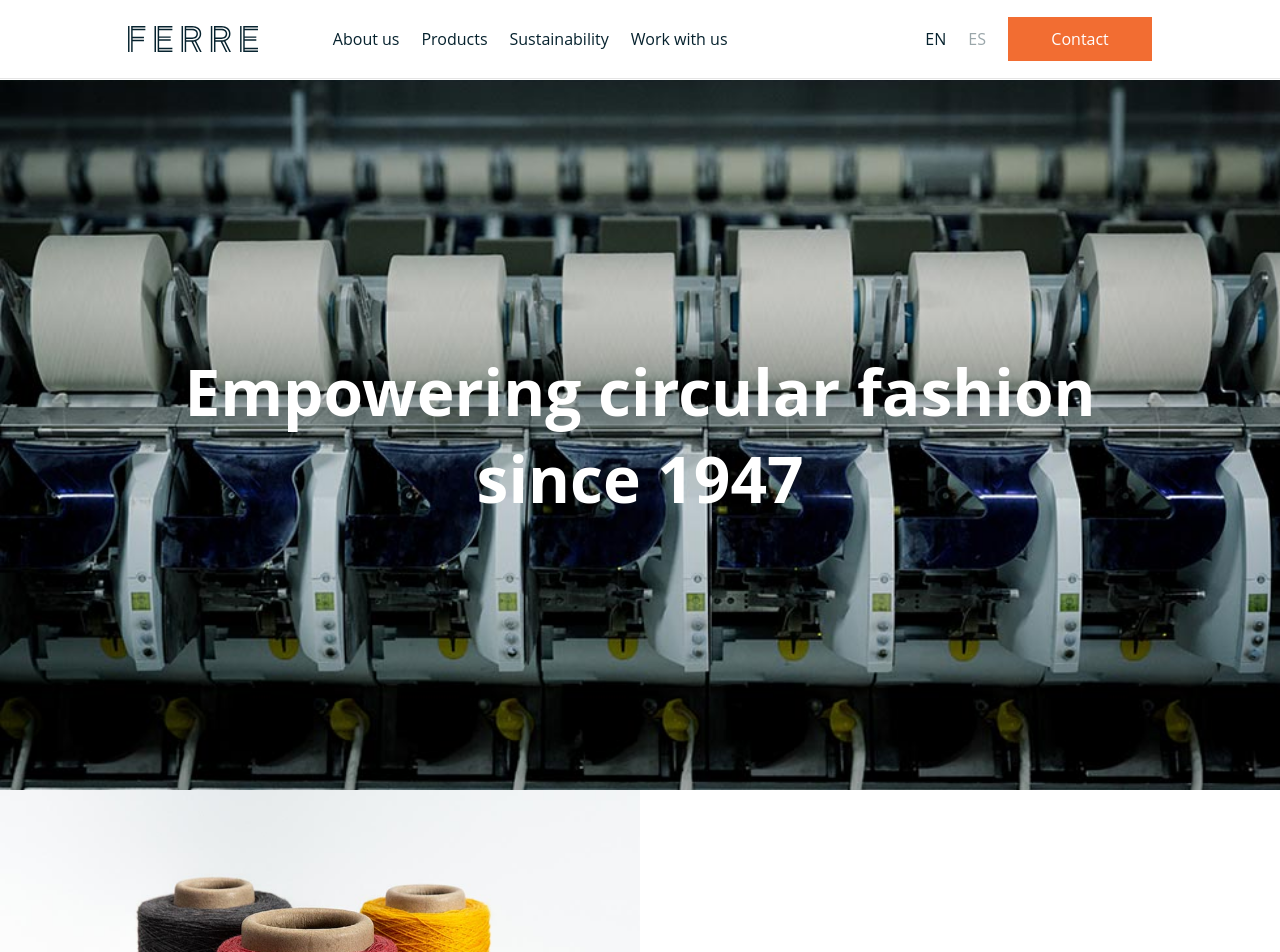
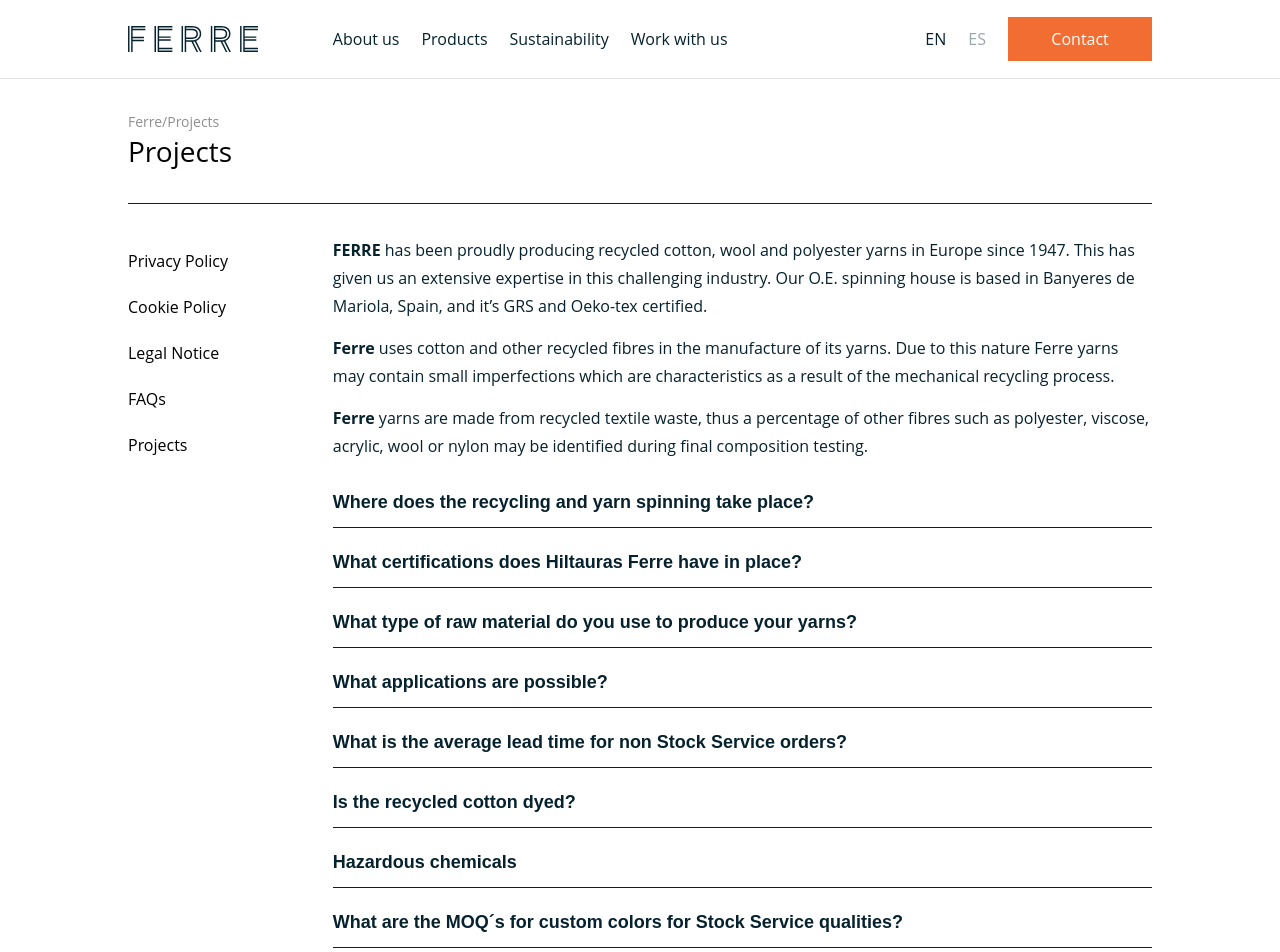
Before and after one commit to Edilberto-Vazquez/ferreyarns-clone-page, a React (Create React App) app: page / in a window 1280 px wide. Shown: the top 952 px of the page. Built offline with nearby package versions, Linux system fonts and the light colour scheme.

Commit message:
faqs-section

```diff
--- /dev/null
+++ b/src/components/FAQs.jsx
@@ -0,0 +1,49 @@
+import React, { useState } from "react";
+import { faqsQuestions } from "../utils/GeneralInformation";
+import "./styles/FAQs.css";
+
+export const FAQs = () => {
+  return (
+    <div className="faqs">
+      <div className="faqs-description">
+        <p>
+          <strong>FERRE </strong>has been proudly producing recycled cotton,
+          wool and polyester yarns in Europe since 1947. This has given us an
+          extensive expertise in this challenging industry. Our O.E. spinning
+          house is based in Banyeres de Mariola, Spain, and it’s GRS and
+          Oeko-tex certified.
+        </p>
+        <p>
+          <strong>Ferre </strong>uses cotton and other recycled fibres in the
+          manufacture of its yarns. Due to this nature Ferre yarns may contain
+          small imperfections which are characteristics as a result of the
+          mechanical recycling process.
+        </p>
+        <p>
+          <strong>Ferre </strong>yarns are made from recycled textile waste,
+          thus a percentage of other fibres such as polyester, viscose, acrylic,
+          wool or nylon may be identified during final composition testing.
+        </p>
+      </div>
+      <div className="faqs-questions">
+        {faqsQuestions.map((item) => {
+          return (
+            <FAQsQuestions question={item.question} answer={item.answer} />
+          );
+        })}
+      </div>
+    </div>
+  );
+};
+
+export const FAQsQuestions = ({ question, answer }) => {
+  const [showQuestion, setShowQuestion] = useState(false);
+  return (
+    <div className="faqs-question">
+      <button onClick={() => setShowQuestion(!showQuestion)}>
+        <h5>{question}</h5>
+      </button>
+      {showQuestion ? <p>{answer}</p> : null}
+    </div>
+  );
+};
--- a/src/components/Footer.jsx
+++ b/src/components/Footer.jsx
@@ -28,6 +28,8 @@
           <a href="#">Cookie Policy</a>
           <a href="#">Legal Notice</a>
           <a href="#">Projects</a>
+        </div>
+        <div className="footer-general-information">
           <a href="#">About us</a>
           <a href="#">Products</a>
           <a href="#">Work with us</a>
--- /dev/null
+++ b/src/components/styles/FAQs.css
@@ -0,0 +1,34 @@
+.faqs {
+  display: grid;
+  row-gap: 32px;
+}
+
+.faqs-description {
+  display: grid;
+  row-gap: 14px;
+}
+
+.faqs-questions {
+  display: grid;
+  row-gap: 24px;
+}
+
+.faqs-question {
+  border-bottom: 1px solid var(--primary-font);
+}
+
+.faqs-question button {
+  width: 100%;
+  display: flex;
+  justify-content: space-between;
+  align-items: center;
+  background: none;
+  border: none;
+  text-align: left;
+  padding-bottom: 14px;
+}
+
+.faqs-question button h5 {
+  font-size: 1.8rem;
+  color: var(--primary-font);
+}
--- a/src/components/styles/Footer.css
+++ b/src/components/styles/Footer.css
@@ -12,7 +12,7 @@
   height: min-content;
   padding-bottom: 30px;
   display: grid;
-  grid-auto-rows: 1fr;
+  grid-auto-rows: min-content;
   grid-template-columns: repeat(auto-fill, minmax(245px, 1fr));
   row-gap: 14px;
   border-bottom: 1px solid var(--primary-font);
@@ -38,11 +38,6 @@
   row-gap: 14px;
 }
 
-.footer-general-information {
-  grid-template-columns: 1fr 1fr;
-  column-gap: 5px;
-}
-
 footer .certifications {
   width: 100%;
   min-height: 30px;
@@ -61,6 +56,6 @@
 @media (min-width: 980px) {
   .footer-information {
     justify-items: center;
-    grid-template-columns: repeat(4, 1fr);
+    grid-template-columns: repeat(5, 1fr);
   }
 }
--- a/src/index.js
+++ b/src/index.js
@@ -7,16 +7,18 @@
 import WorkWithUs from "./pages/WorkWithUs";
 import Certifications from "./pages/Certifications";
 import CircularProcess from "./pages/CircularProcess";
+import SomeQuestions from "./pages/SomeQuestions";
 import reportWebVitals from "./reportWebVitals";
 
 ReactDOM.render(
   <React.StrictMode>
-    <Home />
+    {/* <Home /> */}
     {/* <AboutUs /> */}
     {/* <Products /> */}
     {/* <WorkWithUs /> */}
     {/* <Certifications /> */}
     {/* <CircularProcess /> */}
+    <SomeQuestions />
   </React.StrictMode>,
   document.getElementById("root")
 );
--- /dev/null
+++ b/src/pages/SomeQuestions.jsx
@@ -0,0 +1,35 @@
+import React from "react";
+import Header from "../components/Header";
+import Footer from "../components/Footer";
+import { FAQs } from "../components/FAQs";
+import "./styles/SomeQuestions.css";
+const SomeQuestions = () => {
+  return (
+    <>
+      <Header />
+      <main className="some-questions">
+        <div className="some-questions-title">
+          <h4>Ferre/Projects</h4>
+          <h2>Projects</h2>
+        </div>
+        <div className="some-questions-container">
+          <aside className="some-questions-list">
+            <ul>
+              <li>Privacy Policy</li>
+              <li>Cookie Policy</li>
+              <li>Legal Notice</li>
+              <li>FAQs</li>
+              <li>Projects</li>
+            </ul>
+          </aside>
+          <section className="some-questions-description">
+            <FAQs />
+          </section>
+        </div>
+      </main>
+      <Footer />
+    </>
+  );
+};
+
+export default SomeQuestions;
--- /dev/null
+++ b/src/pages/styles/SomeQuestions.css
@@ -0,0 +1,35 @@
+.some-questions {
+  padding: 80px 10% 10% 10%;
+}
+
+.some-questions-title {
+  margin: 32px 0;
+}
+
+.some-questions-container {
+  width: 100%;
+  height: auto;
+  padding-top: 32px;
+  display: grid;
+  row-gap: 14px;
+  border-top: 1px solid var(--primary-font);
+}
+
+.some-questions-list {
+  padding: 14px 0;
+}
+
+.some-questions-list ul {
+  display: grid;
+  row-gap: 24px;
+}
+
+.some-questions-list ul li {
+  font-size: 1.6rem;
+}
+
+@media (min-width: 980px) {
+  .some-questions-container {
+    grid-template-columns: 1fr 4fr;
+  }
+}
--- /dev/null
+++ b/src/utils/GeneralInformation.js
@@ -0,0 +1,63 @@
+export const faqsQuestions = [
+  {
+    question: "Where does the recycling and yarn spinning take place?",
+    answer:
+      "Recycling of the textile waste and spinning are made in Spain, in Banyeres de Mariola, Alicante.",
+  },
+  {
+    question: "What certifications does Hiltauras Ferre have in place?",
+    answer:
+      "Ferre has the Global Recycled Standard (GRS), Oeko-tex Standard 100 certificate and Organic Content Standard (OCS).",
+  },
+  {
+    question: "What type of raw material do you use to produce your yarns?",
+    answer:
+      "We use pre & post- consumer Recover™ recycled cotton, recycled wool, RPet mainly.",
+  },
+  {
+    question: "What applications are possible?",
+    answer:
+      "Knitting, weaving and hoisery. Our yarns are made of any type of fashion, accesories and home textiles.",
+  },
+  {
+    question: "What is the average lead time for non Stock Service orders?",
+    answer: "3-4 weeks.",
+  },
+  {
+    question: "Is the recycled cotton dyed?",
+    answer:
+      "The Recover™ recyled cotton that we use to produce our yarns is not dyed as we use recycled coloured cotton waste.",
+  },
+  {
+    question: "Hazardous chemicals",
+    answer:
+      "In regards of hazardous chemicals, note that all our yarns are certified by the widely known Oeko-Tex 100 standard, in the tightest category class I (baby).",
+  },
+  {
+    question:
+      "What are the MOQ´s for custom colors for Stock Service qualities?",
+    answer: "2,000 kg per sku.",
+  },
+  {
+    question: "What are the MOQ’s per Stock Service color?",
+    answer:
+      "90 kg. Lower quantities are available with its corresponding surcharge.",
+  },
+  {
+    question:
+      "What are the MOQ’s for custom colors of yarns and counts that are Stock Service?",
+    answer: "2,000 kg per color.",
+  },
+  {
+    question: "What are the MOQ’s for yarn counts that are not Stock Service?",
+    answer: "Between 4,000 & 2,000 kg. depending on the yarn count.",
+  },
+  {
+    question: "What adittional services do you offer?",
+    answer: "Twisting, steaming and rewinding.",
+  },
+  {
+    question: "Which is the MOQ for a custom composition yarn?",
+    answer: "6,000 kg with a minimum of 2,000 per color (3 colors x 2,000 kg).",
+  },
+];
```
